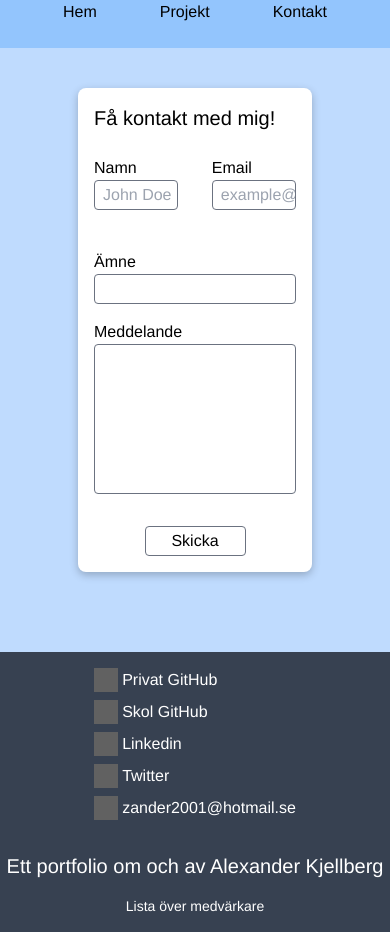
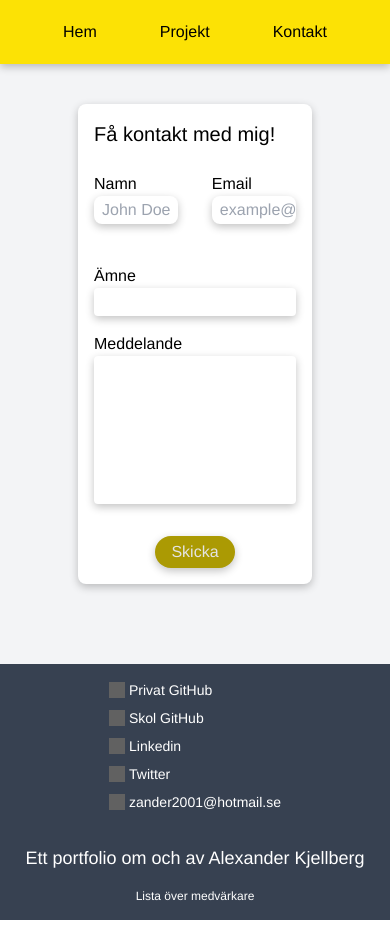
Before and after one commit to 9grampanter/portfolio, a Vue app: page /contact in a window 390 px wide. Built offline with nearby package versions, Linux system fonts and the light colour scheme; grey boxes are pictures that could not be loaded; what vue-confetti would draw is missing.

Commit message:
colors favicon and maybe fixed link issues

```diff
--- a/public/index.html
+++ b/public/index.html
@@ -4,7 +4,8 @@
     <meta charset="utf-8">
     <meta http-equiv="X-UA-Compatible" content="IE=edge">
     <meta name="viewport" content="width=device-width,initial-scale=1.0">
-    <link rel="icon" href="<%= BASE_URL %>favicon.ico">
+    <!-- <link rel="icon" href="<%= BASE_URL %>favicon.ico"> -->
+    <link rel="icon" type="image/png" href="./favicon.png"/>
     <title><%= htmlWebpackPlugin.options.title %></title>
   </head>
   <body>
--- a/src/App.vue
+++ b/src/App.vue
@@ -1,6 +1,6 @@
 <template>
-  <div id="app" class="bg-blue-200 flex flex-col">
-    <nav class="bg-blue-300 flex justify-evenly sticky w-full h-12 md:flex-col md:w-24 md:min-h-screen md:justify-around md:fixed top-0 left-0">
+  <div id="app" class="cursor-default bg-gray-100 flex flex-col">
+    <nav class="items-center simple-box-shadow flex justify-evenly sticky w-full h-16 md:flex-col md:w-24 md:min-h-screen md:justify-around md:fixed top-0 left-0">
       <router-link to="/">
         <div class="md:px-1 md:py-4 md:transform md:-rotate-90 text-center duration-100 hover:rotate-0">
           Hem
@@ -25,30 +25,30 @@
     <footer v-if="$route.path!='/'" class="py-4 text-white flex items-center flex-col md:ml-24 w-full mt-20 md:w-auto bg-gray-700">
       <div>
         <a href="https://github.com/9grampanter" class="flex items-center">
-          <img class="h-6 w-6" src="https://img.icons8.com/material-sharp/24/000000/github.png"/>
-          <h2 class="ml-1">Privat GitHub</h2>
+          <img class="h-4 w-4 md:h-6 md:w-6" src="https://img.icons8.com/material-sharp/24/000000/github.png"/>
+          <h2 class="ml-1 text-sm md:text-base">Privat GitHub</h2>
         </a>
         <a href="https://github.com/te4-alexander-kjellberg1" class="flex items-center my-2">
-          <img class="h-6 w-6" src="https://img.icons8.com/material-sharp/24/000000/github.png"/>
-          <h2 class="ml-1">Skol GitHub</h2>
+          <img class="h-4 w-4 md:h-6 md:w-6" src="https://img.icons8.com/material-sharp/24/000000/github.png"/>
+          <h2 class="ml-1 text-sm md:text-base">Skol GitHub</h2>
         </a>
         <a href="https://www.linkedin.com/in/alexander-kjellberg-94bb221bb/" class="flex items-center">
-          <img class="h-6 w-6" src="https://img.icons8.com/android/24/000000/linkedin.png"/>
-          <h2 class="ml-1">Linkedin</h2>
+          <img class="h-4 w-4 md:h-6 md:w-6" src="https://img.icons8.com/android/24/000000/linkedin.png"/>
+          <h2 class="ml-1 text-sm md:text-base">Linkedin</h2>
         </a>
         <a href="https://twitter.com/Alexand78092296" class="flex items-center my-2">
-          <img class="h-6 w-6" src="https://img.icons8.com/android/24/000000/twitter.png"/>
-          <h2 class="ml-1">Twitter</h2>
+          <img class="h-4 w-4 md:h-6 md:w-6" src="https://img.icons8.com/android/24/000000/twitter.png"/>
+          <h2 class="ml-1 text-sm md:text-base">Twitter</h2>
         </a>
         <div class="flex items-center cursor-default">
-          <img class="h-6 w-6" src="https://img.icons8.com/ios-filled/50/000000/apple-mail.png"/>
-          <h2 class="ml-1">zander2001@hotmail.se</h2>
+          <img class="h-4 w-4 md:h-6 md:w-6" src="https://img.icons8.com/ios-filled/50/000000/apple-mail.png"/>
+          <h2 class="ml-1 text-sm md:text-base">zander2001@hotmail.se</h2>
         </div>
 
       </div>
-      <h1 class="text-xl mt-8 text-center">Ett portfolio om och av Alexander Kjellberg</h1>
+      <h1 class="text-lg md:text-xl mt-8 text-center">Ett portfolio om och av Alexander Kjellberg</h1>
       <router-link to="/credits">
-        <h1 class="text-sm mt-4">Lista över medvärkare</h1>
+        <h1 class="text-xs md:text-sm mt-4">Lista över medvärkare</h1>
       </router-link>
     </footer>
   </div>
@@ -62,6 +62,10 @@ $simpleBoxShadow: rgba(0, 0, 0, 0.24) 0px 3px 8px;
   font-family: Avenir, Helvetica, Arial, sans-serif;
   -webkit-font-smoothing: antialiased;
   -moz-osx-font-smoothing: grayscale;
+}
+
+nav {
+  background: #FCE205;
 }
 
 .simple-box-shadow {
--- a/src/views/ContactPage.vue
+++ b/src/views/ContactPage.vue
@@ -8,24 +8,24 @@
           <div class="flex flex-row justify-between mb-10">
             <div class="flex flex-col w-5/12">
               <label for="from_name">Namn</label>
-              <input v-model="from_name" type="text" name="from_name" placeholder="John Doe" class="pl-2 py-0.5 border rounded border-gray-500">
+              <input v-model="from_name" type="text" name="from_name" placeholder="John Doe" class="simple-box-shadow border-none focus:outline-none pl-2 py-0.5 border rounded-lg">
             </div>
 
             <div class="flex flex-col w-5/12">
               <label for="email">Email</label>
-              <input v-model="email" type="text" name="email" placeholder="example@mail.com" class="pl-2 py-0.5 border rounded border-gray-500">
+              <input v-model="email" type="text" name="email" placeholder="example@mail.com" class="focus:outline-none pl-2 py-0.5 border rounded-lg simple-box-shadow border-none">
             </div>
 
           </div>
 
           <label for="subject">Ämne</label>
-          <input v-model="subject" type="text" name="subject" class="pl-2 py-0.5 border rounded border-gray-500 mb-4">
+          <input v-model="subject" type="text" name="subject" class="focus:outline-none pl-2 py-0.5 border rounded simple-box-shadow border-none mb-4">
 
           <label for="message">Meddelande</label>
-          <textarea v-model="message" class="resize-none pl-2 py-0.5 border rounded border-gray-500" name="message" rows="6" cols="30"></textarea>
+          <textarea v-model="message" class="focus:outline-none resize-none pl-2 py-0.5 border rounded simple-box-shadow border-none" name="message" rows="6" cols="30"></textarea>
 
           <div class="justify-center flex w-full mt-8">
-            <button type="submit" class="w-2/4 py-0.5 border rounded border-gray-500">Skicka</button>
+            <button type="submit" id="mySubmitBTN" class="focus:outline-none py-1 px-4 border rounded-full simple-box-shadow border-none">Skicka</button>
           </div>
 
         </div>
@@ -49,6 +49,7 @@ export default {
       email: "",
       subject: "",
       message: "",
+      msg: []
     }
   },
   methods: {
@@ -89,5 +90,12 @@ export default {
 </script>
 
 <style>
-
+  #mySubmitBTN {
+    background: #ab9a03;
+    color: rgb(228, 228, 228);
+  }
+  #mySubmitBTN:hover {
+    color: black;
+    background: #FCE205;
+  }
 </style>
--- a/src/views/Credits.vue
+++ b/src/views/Credits.vue
@@ -6,6 +6,7 @@
       <a href="https://icons8.com/icon/106564/github">GitHub icon by Icons8</a>
       <a href="https://icons8.com/icon/YRRhCXfA0Vd0/mail">Mail icon by Icons8</a>
       <a href="https://icons8.com/icon/3861/twitter">Twitter icon by Icons8</a>
+      <div>Icons made by <a href="https://www.freepik.com" title="Freepik">Freepik</a> from <a href="https://www.flaticon.com/" title="Flaticon">www.flaticon.com</a></div>
     </h1>
   </div>
 </template>
--- a/src/views/Home.vue
+++ b/src/views/Home.vue
@@ -64,7 +64,7 @@
             <div class="m-1 ml-4 mr-0 bg-black h-0.5 w-24"></div>
             <div class="ml-4 bg-black h-0.5 w-8"></div>
             <div class="pt-8 h-72 w-full md:pt-2 md:h-96">
-              <swiper class="swiper" :options="swiperOption">
+              <swiper class="swiper" :navigation="true" :options="swiperOption">
                 <swiper-slide
                   v-for="(competence, idx) in competenceObjects"
                   :key="idx"
```
Also changed, not shown: public/favicon.png (added), src/assets/favicon.svg (added).
